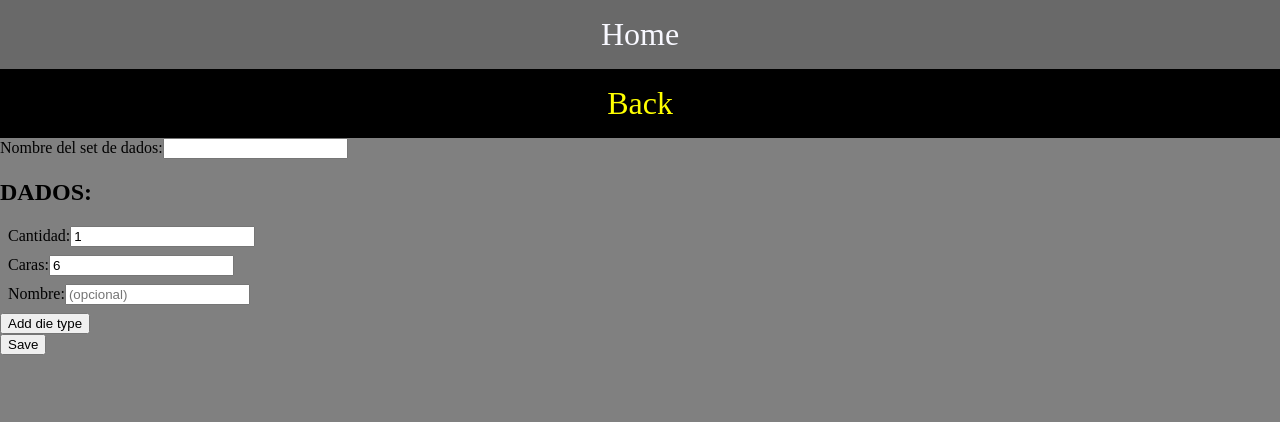
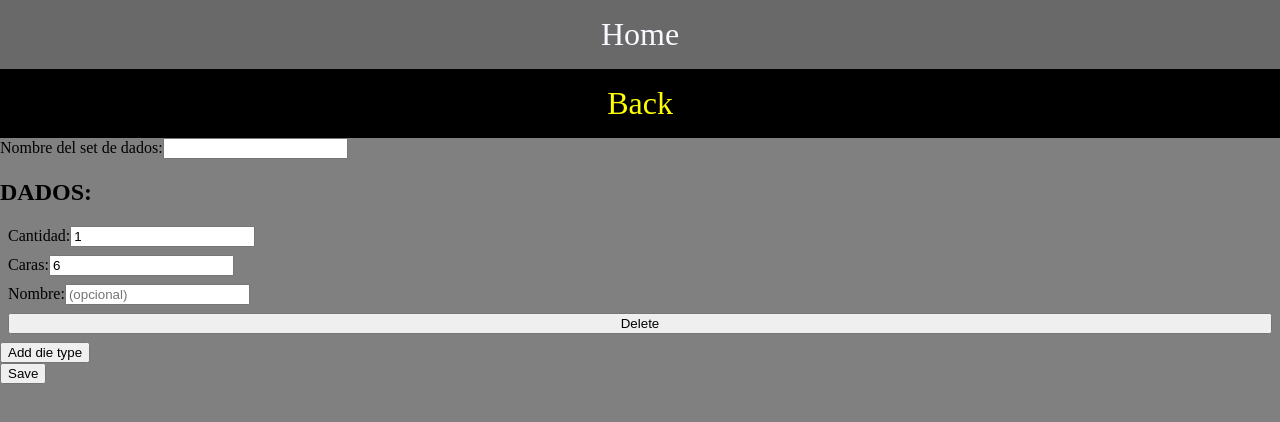
Before and after one commit to alebrozzo/timba, a SvelteKit app: page /dice/new in a window 1280 px wide. Shown: the top 422 px of the page. Built offline with nearby package versions, Linux system fonts and the light colour scheme.

Commit message:
Add and remove dice to a set

```diff
--- a/src/routes/dice/diceSetEditor.svelte
+++ b/src/routes/dice/diceSetEditor.svelte
@@ -5,10 +5,13 @@
     type: Die
     count: number
   }
+
+  export let handleDelete: () => void
 </script>
 
 <div class="display-vertical editor-container">
   <label>Cantidad:<input type="number" min="1" bind:value={dice.count} /></label>
   <label>Caras:<input type="number" min="1" bind:value={dice.type.faces} /></label>
   <label>Nombre:<input type="text" maxlength="30" placeholder="(opcional)" bind:value={dice.type.name} /></label>
+  <button type="button" on:click={handleDelete}>Delete</button>
 </div>
--- a/src/routes/dice/new/+page.svelte
+++ b/src/routes/dice/new/+page.svelte
@@ -13,6 +13,10 @@
   function handleSubmit() {
     saveNewDiceSet(set)
   }
+
+  function handleDelete(ix: any) {
+    set = { ...set, dice: set.dice.filter((x) => x !== ix) }
+  }
 </script>
 
 <div class="button-container">
@@ -24,8 +28,8 @@
 
 <h2>DADOS:</h2>
 
-{#each set.dice as dice}
-  <SetEditor {dice} />
+{#each set.dice as dice, ix}
+  <SetEditor {dice} handleDelete={() => handleDelete(dice)} />
 {/each}
 
 <button type="button" on:click={handleAdd}>Add die type</button>
```
